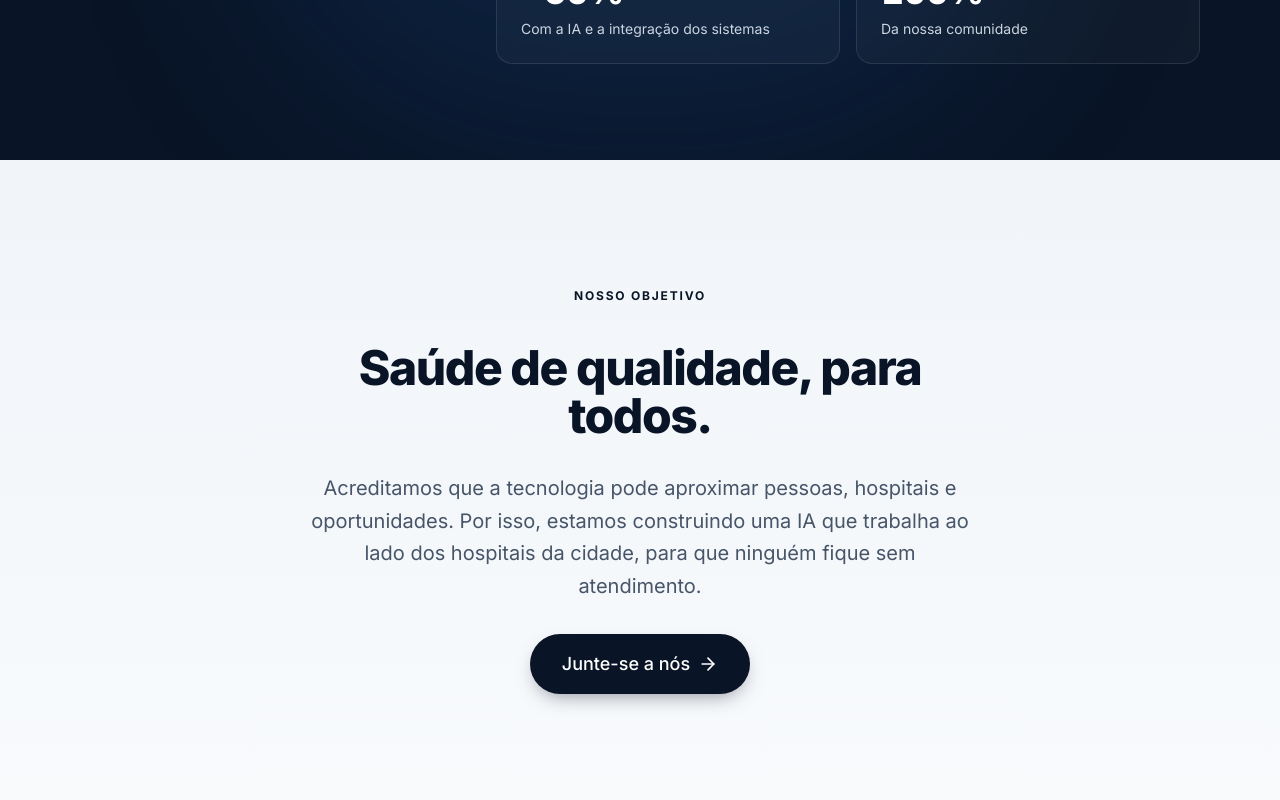
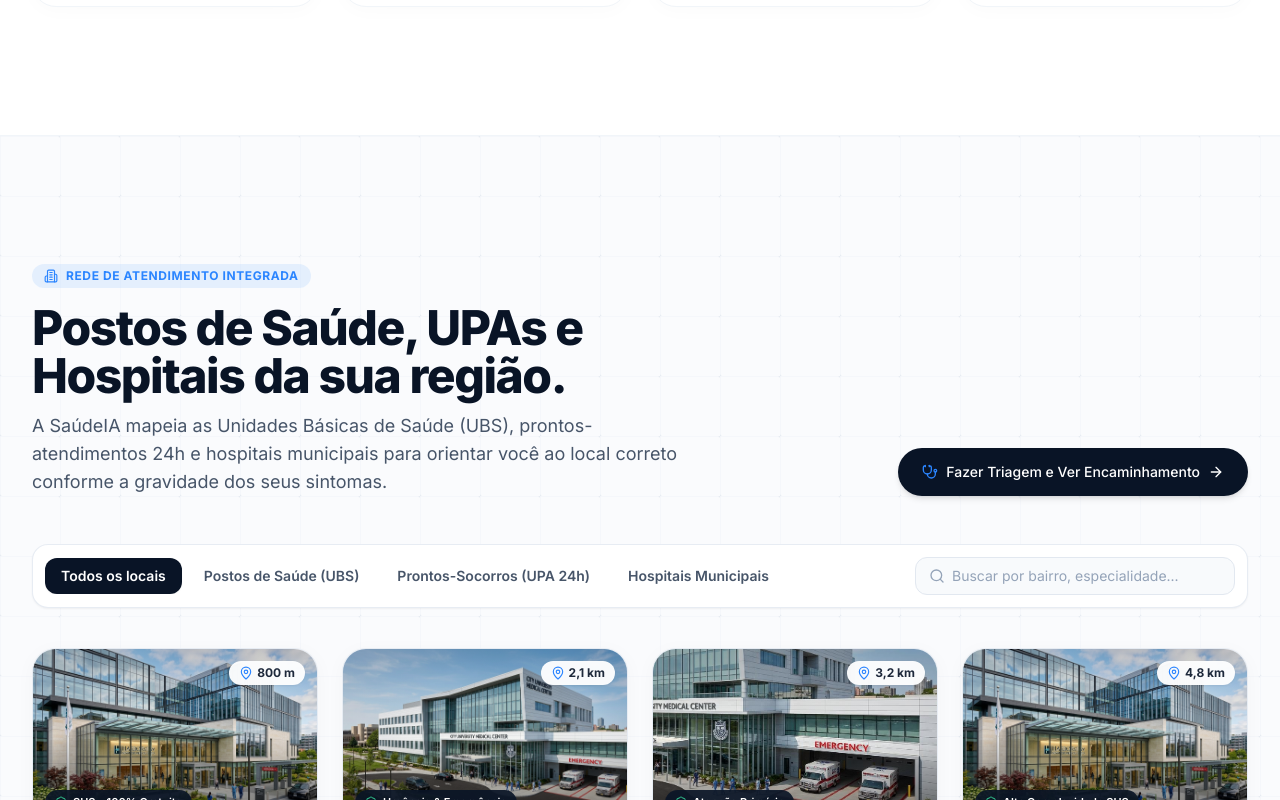
Before and after one commit to MurilloK14/cuidae, a Next.js app: page / in a window 1280 px wide. Shown: the part 2000-2800 px from the top of the page. Built offline with nearby package versions, Linux system fonts and the light colour scheme.

Commit message:
feat: adiciona secoes completas na landing page com UBSs e UPAs locais de exemplo, beneficios e sobre nos

```diff
--- a/src/app/page.tsx
+++ b/src/app/page.tsx
@@ -4,6 +4,9 @@ import React, { useState } from "react";
 import { Navbar } from "@/components/Navbar";
 import { Hero } from "@/components/Hero";
 import { HowItWorks } from "@/components/HowItWorks";
+import { BenefitsSection } from "@/components/BenefitsSection";
+import { HospitalsSection } from "@/components/HospitalsSection";
+import { MissionSection } from "@/components/MissionSection";
 import { ImpactSection } from "@/components/ImpactSection";
 import { FinalCtaSection } from "@/components/FinalCtaSection";
 import { Footer } from "@/components/Footer";
@@ -28,6 +31,9 @@ export default function Home() {
       <Navbar onOpenAssistant={handleOpenAssistant} />
       <Hero onOpenAssistant={handleOpenAssistant} />
       <HowItWorks onOpenAssistant={handleOpenAssistant} />
+      <BenefitsSection />
+      <HospitalsSection onSelectHospital={(hospitalName) => handleOpenAssistant(`Gostaria de saber mais sobre o atendimento no ${hospitalName}`)} />
+      <MissionSection />
       <ImpactSection />
       <FinalCtaSection onCtaClick={() => handleOpenAssistant("Gostaria de conhecer mais sobre a SaúdeIA.")} />
       <Footer />
--- a/src/components/HospitalsSection.tsx
+++ b/src/components/HospitalsSection.tsx
@@ -1,132 +1,314 @@
 "use client";
 
-import React from "react";
+import React, { useState } from "react";
 import Image from "next/image";
-import { MapPin, ArrowRight } from "lucide-react";
+import Link from "next/link";
+import {
+  MapPin,
+  ArrowRight,
+  Clock,
+  Phone,
+  ShieldCheck,
+  Stethoscope,
+  Activity,
+  Building2,
+  ExternalLink,
+  Search
+} from "lucide-react";
 
 interface HospitalsSectionProps {
   onSelectHospital?: (hospitalName: string) => void;
 }
 
+type CategoryFilter = "todos" | "ubs" | "upa" | "hospital";
+
 export const HospitalsSection: React.FC<HospitalsSectionProps> = ({ onSelectHospital }) => {
-  const hospitals = [
+  const [filter, setFilter] = useState<CategoryFilter>("todos");
+  const [searchQuery, setSearchQuery] = useState("");
+
+  const healthUnits = [
     {
-      name: "Hospital Municipal (Exemplo)",
+      id: "ubs-jardim-saude",
+      name: "UBS Jardim Saúde",
+      typeLabel: "UBS • Unidade Básica de Saúde",
+      typeCategory: "ubs" as CategoryFilter,
       image: "/images/hospital_1.jpg",
-      distance: "2,3 km",
-      specialties: "Pronto atendimento, Clínica Geral, Pediatria e Triagem",
-      status: "Atendimento disponível",
+      distance: "800 m",
+      address: "Av. do Cursino, 1420 — Saúde, São Paulo - SP",
+      phone: "(11) 5058-2341",
+      schedule: "Segunda a Sexta: 07h às 19h",
+      status: "Atendimento Normal",
+      statusColor: "emerald",
+      badge: "SUS • 100% Gratuito",
+      specialties: [
+        "Clínica Geral",
+        "Pediatria",
+        "Campanha de Vacinação",
+        "Pré-natal e Saúde da Mulher",
+        "Retirada de Medicamentos"
+      ],
+      mapsUrl: "https://maps.google.com/?q=UBS+Jardim+Saude+Sao+Paulo"
     },
     {
-      name: "Hospital São Lucas (Exemplo)",
+      id: "upa-24h-centro",
+      name: "UPA 24h Vergueiro / Centro",
+      typeLabel: "UPA • Pronto Atendimento 24h",
+      typeCategory: "upa" as CategoryFilter,
       image: "/images/hospital_2.jpg",
-      distance: "4,7 km",
-      specialties: "Cardiologia, Ortopedia, Exames de Imagem e Laboratório",
-      status: "Consultas e exames",
+      distance: "2,1 km",
+      address: "Rua Vergueiro, 900 — Liberdade / Centro, São Paulo - SP",
+      phone: "(11) 3277-8500",
+      schedule: "Plantão 24 Horas Ininterrupto",
+      status: "Plantão Aberto 24h",
+      statusColor: "emerald",
+      badge: "Urgência & Emergência",
+      specialties: [
+        "Pronto-Socorro Adulto e Pediátrico",
+        "Raio-X Digital e Eletrocardiograma",
+        "Suturas e Pequenas Cirurgias",
+        "Medicação e Hidratação Venosa",
+        "Triagem com Classificação de Risco"
+      ],
+      mapsUrl: "https://maps.google.com/?q=UPA+Vergueiro+Sao+Paulo"
     },
     {
-      name: "Hospital Vida (Exemplo)",
+      id: "ubs-vila-mariana",
+      name: "UBS Vila Mariana",
+      typeLabel: "UBS • Estratégia Saúde da Família",
+      typeCategory: "ubs" as CategoryFilter,
       image: "/images/hospital_3.jpg",
-      distance: "1,1 km",
-      specialties: "Especialidades Cirúrgicas, UTI e Centro de Diagnóstico",
-      status: "Atendimento normal",
+      distance: "3,2 km",
+      address: "Rua Domingos de Morais, 2564 — Vila Mariana, São Paulo - SP",
+      phone: "(11) 5573-1922",
+      schedule: "Segunda a Sexta: 07h às 19h",
+      status: "Atendimento Normal",
+      statusColor: "emerald",
+      badge: "Atenção Primária",
+      specialties: [
+        "Odontologia e Saúde Bucal",
+        "Coleta de Exames Laboratoriais",
+        "Acompanhamento de Hipertensos e Diabéticos",
+        "Saúde Mental e Acolhimento",
+        "Vacinação Infantil e Adulto"
+      ],
+      mapsUrl: "https://maps.google.com/?q=UBS+Vila+Mariana+Sao+Paulo"
     },
+    {
+      id: "hospital-municipal-jabaquara",
+      name: "Hospital Municipal Dr. Arthur R. de Saboya",
+      typeLabel: "Hospital Municipal de Referência",
+      typeCategory: "hospital" as CategoryFilter,
+      image: "/images/hospital_1.jpg",
+      distance: "4,8 km",
+      address: "Av. Francisco de Paula Q. Ribeiro, 280 — Jabaquara, São Paulo - SP",
+      phone: "(11) 3394-8400",
+      schedule: "Pronto-Socorro 24 Horas",
+      status: "Pronto-Socorro Aberto",
+      statusColor: "emerald",
+      badge: "Alta Complexidade SUS",
+      specialties: [
+        "Pronto-Socorro de Traumatologia e Cirurgia",
+        "Ortopedia e Neurologia de Urgência",
+        "Centro Cirúrgico e Leitos de UTI",
+        "Tomografia Computadorizada",
+        "Internação Hospitalar"
+      ],
+      mapsUrl: "https://maps.google.com/?q=Hospital+Municipal+Arthur+Ribeiro+de+Saboya"
+    }
   ];
 
+  const filteredUnits = healthUnits.filter((unit) => {
+    const matchesCategory = filter === "todos" || unit.typeCategory === filter;
+    const matchesSearch =
+      unit.name.toLowerCase().includes(searchQuery.toLowerCase()) ||
+      unit.address.toLowerCase().includes(searchQuery.toLowerCase()) ||
+      unit.specialties.some((s) => s.toLowerCase().includes(searchQuery.toLowerCase()));
+    return matchesCategory && matchesSearch;
+  });
+
   return (
-    <section id="hospitais" className="py-24 sm:py-32 bg-white relative overflow-hidden">
-      {/* Stylized Map Grid in Background */}
-      <div className="absolute inset-0 pointer-events-none opacity-30">
-        <svg
-          className="w-full h-full"
-          xmlns="http://www.w3.org/2000/svg"
-          width="100%"
-          height="100%"
-        >
+    <section id="hospitais" className="py-24 sm:py-32 bg-slate-50/70 relative overflow-hidden border-y border-slate-100">
+      {/* Background Decor */}
+      <div className="absolute inset-0 pointer-events-none opacity-40">
+        <svg className="w-full h-full" xmlns="http://www.w3.org/2000/svg" width="100%" height="100%">
           <defs>
-            <pattern
-              id="hospital-map-grid"
-              width="80"
-              height="80"
-              patternUnits="userSpaceOnUse"
-            >
-              <path
-                d="M 80 0 L 0 0 0 80"
-                fill="none"
-                stroke="#e2e8f0"
-                strokeWidth="1"
-              />
-              <circle cx="80" cy="0" r="1.5" fill="#cbd5e1" />
-              <circle cx="0" cy="80" r="1.5" fill="#cbd5e1" />
+            <pattern id="ubs-map-grid" width="60" height="60" patternUnits="userSpaceOnUse">
+              <path d="M 60 0 L 0 0 0 60" fill="none" stroke="#e2e8f0" strokeWidth="1" />
+              <circle cx="60" cy="0" r="1.5" fill="#cbd5e1" />
+              <circle cx="0" cy="60" r="1.5" fill="#cbd5e1" />
             </pattern>
           </defs>
-          <rect width="100%" height="100%" fill="url(#hospital-map-grid)" />
+          <rect width="100%" height="100%" fill="url(#ubs-map-grid)" />
         </svg>
       </div>
 
       <div className="max-w-7xl mx-auto px-4 sm:px-6 lg:px-8 relative z-10">
         {/* Section Header */}
-        <div className="max-w-3xl mb-16 text-left">
-          <h2 className="text-3xl sm:text-4xl lg:text-5xl font-bold text-[#091426] tracking-[-0.03em] leading-tight">
-            Uma rede conectada à sua cidade.
-          </h2>
-          <p className="mt-4 text-base sm:text-lg text-slate-600 leading-relaxed font-normal">
-            A Cuidae aproxima você dos hospitais e serviços de saúde disponíveis na sua região.
-          </p>
+        <div className="flex flex-col md:flex-row md:items-end justify-between gap-6 mb-12">
+          <div className="max-w-2xl">
+            <div className="inline-flex items-center gap-2 px-3 py-1 rounded-full bg-[#2b85ff]/10 text-[#2b85ff] text-xs font-bold tracking-wider mb-4">
+              <Building2 className="w-3.5 h-3.5" />
+              REDE DE ATENDIMENTO INTEGRADA
+            </div>
+            <h2 className="text-3xl sm:text-4xl lg:text-5xl font-extrabold text-[#091426] tracking-[-0.03em] leading-tight">
+              Postos de Saúde, UPAs e Hospitais da sua região.
+            </h2>
+            <p className="mt-3 text-base sm:text-lg text-slate-600 leading-relaxed font-normal">
+              A SaúdeIA mapeia as Unidades Básicas de Saúde (UBS), prontos-atendimentos 24h e hospitais municipais para orientar você ao local correto conforme a gravidade dos seus sintomas.
+            </p>
+          </div>
+
+          <Link
+            href="/triagem"
+            className="inline-flex items-center gap-2 px-6 py-3.5 rounded-full bg-[#091426] hover:bg-[#1a2c4e] text-white text-sm font-medium transition-all duration-300 shadow-md hover:shadow-lg shrink-0 self-start md:self-auto"
+          >
+            <Stethoscope className="w-4 h-4 text-[#2b85ff]" />
+            <span>Fazer Triagem e Ver Encaminhamento</span>
+            <ArrowRight className="w-4 h-4" />
+          </Link>
         </div>
 
-        {/* Hospital Cards Grid */}
-        <div className="grid grid-cols-1 md:grid-cols-3 gap-8">
-          {hospitals.map((hospital, idx) => (
+        {/* Filter Controls & Search */}
+        <div className="flex flex-col sm:flex-row items-stretch sm:items-center justify-between gap-4 mb-10 bg-white p-3 rounded-2xl border border-slate-200/80 shadow-sm">
+          {/* Category Tabs */}
+          <div className="flex items-center gap-1.5 overflow-x-auto pb-1 sm:pb-0 scrollbar-none">
+            {[
+              { id: "todos", label: "Todos os locais" },
+              { id: "ubs", label: "Postos de Saúde (UBS)" },
+              { id: "upa", label: "Prontos-Socorros (UPA 24h)" },
+              { id: "hospital", label: "Hospitais Municipais" },
+            ].map((tab) => (
+              <button
+                key={tab.id}
+                onClick={() => setFilter(tab.id as CategoryFilter)}
+                className={`px-4 py-2 rounded-xl text-xs sm:text-sm font-semibold whitespace-nowrap transition-all ${
+                  filter === tab.id
+                    ? "bg-[#091426] text-white shadow-sm"
+                    : "text-slate-600 hover:text-slate-900 hover:bg-slate-100"
+                }`}
+              >
+                {tab.label}
+              </button>
+            ))}
+          </div>
+
+          {/* Quick Search Input */}
+          <div className="relative min-w-[240px] sm:max-w-xs w-full">
+            <Search className="w-4 h-4 text-slate-400 absolute left-3.5 top-1/2 -translate-y-1/2 pointer-events-none" />
+            <input
+              type="text"
+              placeholder="Buscar por bairro, especialidade..."
+              value={searchQuery}
+              onChange={(e) => setSearchQuery(e.target.value)}
+              className="w-full pl-9 pr-4 py-2 text-xs sm:text-sm bg-slate-50 border border-slate-200 rounded-xl focus:outline-none focus:ring-2 focus:ring-[#2b85ff] focus:bg-white text-slate-800 placeholder-slate-400"
+            />
+          </div>
+        </div>
+
+        {/* Health Units Grid */}
+        <div className="grid grid-cols-1 md:grid-cols-2 lg:grid-cols-4 gap-6">
+          {filteredUnits.map((unit) => (
             <div
-              key={idx}
-              className="bg-white rounded-3xl overflow-hidden border border-slate-100 shadow-[0_4px_24px_rgba(0,0,0,0.02)] hover:shadow-[0_12px_36px_rgba(0,0,0,0.05)] hover:border-slate-200 transition-all duration-300 flex flex-col group"
+              key={unit.id}
+              className="bg-white rounded-3xl overflow-hidden border border-slate-200/80 shadow-[0_4px_20px_rgba(0,0,0,0.03)] hover:shadow-[0_12px_32px_rgba(0,0,0,0.08)] hover:border-slate-300 transition-all duration-300 flex flex-col group"
             >
-              {/* Image Frame */}
+              {/* Photo & Distance Tag */}
               <div className="relative w-full aspect-[16/10] bg-slate-100 overflow-hidden">
                 <Image
-                  src={hospital.image}
-                  alt={hospital.name}
+                  src={unit.image}
+                  alt={unit.name}
                   fill
-                  className="object-cover group-hover:scale-103 transition-transform duration-500"
-                  sizes="(max-width: 768px) 100vw, 33vw"
+                  className="object-cover group-hover:scale-105 transition-transform duration-500"
+                  sizes="(max-width: 768px) 100vw, (max-width: 1200px) 50vw, 25vw"
                 />
+                <div className="absolute inset-0 bg-gradient-to-t from-black/50 via-transparent to-black/20" />
+
                 {/* Distance Badge */}
-                <div className="absolute top-3 right-3 bg-white/95 backdrop-blur-md px-2.5 py-1 rounded-full text-xs font-semibold text-slate-800 shadow-sm flex items-center gap-1">
-                  <MapPin className="w-3 h-3 text-[#2b85ff]" />
-                  <span className="tabular-nums">{hospital.distance}</span>
+                <div className="absolute top-3 right-3 bg-white/95 backdrop-blur-md px-2.5 py-1 rounded-full text-xs font-bold text-slate-800 shadow-sm flex items-center gap-1">
+                  <MapPin className="w-3.5 h-3.5 text-[#2b85ff]" />
+                  <span>{unit.distance}</span>
+                </div>
+
+                {/* Classification Badge */}
+                <div className="absolute bottom-3 left-3 bg-[#091426]/90 backdrop-blur-md px-2.5 py-1 rounded-full text-[11px] font-semibold text-white shadow-sm flex items-center gap-1.5">
+                  <ShieldCheck className="w-3 h-3 text-emerald-400" />
+                  <span>{unit.badge}</span>
                 </div>
               </div>
 
               {/* Card Body */}
-              <div className="p-6 flex-1 flex flex-col justify-between space-y-4">
+              <div className="p-5 flex-1 flex flex-col justify-between space-y-4">
                 <div>
                   {/* Status Indicator */}
-                  <div className="inline-flex items-center gap-1.5 text-[11px] font-semibold text-emerald-600 mb-2">
-                    <span className="w-1.5 h-1.5 rounded-full bg-emerald-500" />
-                    <span>{hospital.status}</span>
+                  <div className="inline-flex items-center gap-1.5 text-[11px] font-semibold text-emerald-600 mb-1.5">
+                    <span className="w-2 h-2 rounded-full bg-emerald-500 animate-pulse" />
+                    <span>{unit.status}</span>
                   </div>
 
-                  {/* Hospital Name */}
-                  <h3 className="text-lg font-bold text-[#091426] leading-snug">
-                    {hospital.name}
+                  {/* Unit Name */}
+                  <h3 className="text-base sm:text-lg font-bold text-[#091426] leading-snug group-hover:text-[#2b85ff] transition-colors">
+                    {unit.name}
                   </h3>
 
-                  {/* Specialties */}
-                  <p className="mt-2 text-xs sm:text-sm text-slate-500 leading-relaxed font-normal">
-                    <strong className="font-semibold text-slate-700">Especialidades:</strong>{" "}
-                    {hospital.specialties}
+                  {/* Type Label */}
+                  <p className="text-xs font-medium text-slate-500 mt-0.5">
+                    {unit.typeLabel}
                   </p>
+
+                  {/* Address */}
+                  <p className="mt-3 text-xs text-slate-600 flex items-start gap-1.5 leading-relaxed">
+                    <MapPin className="w-3.5 h-3.5 text-slate-400 shrink-0 mt-0.5" />
+                    <span>{unit.address}</span>
+                  </p>
+
+                  {/* Schedule */}
+                  <p className="mt-1.5 text-xs text-slate-500 flex items-center gap-1.5">
+                    <Clock className="w-3.5 h-3.5 text-slate-400 shrink-0" />
+                    <span>{unit.schedule}</span>
+                  </p>
+
+                  {/* Phone */}
+                  <p className="mt-1 text-xs text-slate-500 flex items-center gap-1.5">
+                    <Phone className="w-3.5 h-3.5 text-slate-400 shrink-0" />
+                    <span>{unit.phone}</span>
+                  </p>
+
+                  {/* Specialties Pills */}
+                  <div className="mt-4 pt-3 border-t border-slate-100">
+                    <p className="text-[11px] font-bold text-slate-700 uppercase tracking-wider mb-2">
+                      Serviços Principais:
+                    </p>
+                    <div className="flex flex-wrap gap-1.5">
+                      {unit.specialties.map((spec, i) => (
+                        <span
+                          key={i}
+                          className="px-2 py-0.5 rounded-md bg-slate-100 text-slate-700 text-[11px] font-medium"
+                        >
+                          {spec}
+                        </span>
+                      ))}
+                    </div>
+                  </div>
                 </div>
 
-                {/* Button "Ver hospital" */}
-                <div className="pt-2 border-t border-slate-50">
+                {/* Actions */}
+                <div className="pt-3 border-t border-slate-100 flex items-center gap-2">
+                  <a
+                    href={unit.mapsUrl}
+                    target="_blank"
+                    rel="noreferrer"
+                    className="flex-1 py-2 px-3 rounded-xl bg-slate-50 hover:bg-[#edf4ff] text-slate-700 hover:text-[#2b85ff] text-xs font-semibold transition-colors flex items-center justify-center gap-1.5 border border-slate-200 hover:border-[#2b85ff]"
+                  >
+                    <span>Como Chegar</span>
+                    <ExternalLink className="w-3 h-3" />
+                  </a>
+
                   <button
-                    onClick={() => onSelectHospital?.(hospital.name)}
-                    className="w-full py-2.5 px-4 rounded-full bg-slate-50 hover:bg-[#edf4ff] text-slate-800 hover:text-[#2b85ff] text-xs font-semibold transition-colors flex items-center justify-center gap-2 border border-slate-100 hover:border-[#d8e8ff] active:scale-98"
+                    onClick={() => onSelectHospital?.(unit.name)}
+                    className="py-2 px-3 rounded-xl bg-[#091426] hover:bg-[#1a2c4e] text-white text-xs font-semibold transition-colors flex items-center justify-center gap-1"
                   >
-                    <span>Ver hospital</span>
-                    <ArrowRight className="w-3.5 h-3.5" />
+                    <span>Ver</span>
+                    <ArrowRight className="w-3 h-3" />
                   </button>
                 </div>
               </div>
@@ -134,9 +316,29 @@ export const HospitalsSection: React.FC<HospitalsSectionProps> = ({ onSelectHosp
           ))}
         </div>
 
-        {/* Clear Disclaimer Note */}
-        <div className="mt-12 text-center text-xs text-slate-400">
-          * Nomes e imagens representam hospitais parceiros e são exibidos para fins demonstrativos.
+        {/* Footer Notice */}
+        <div className="mt-12 bg-white rounded-2xl border border-slate-200/80 p-5 flex flex-col sm:flex-row items-center justify-between gap-4 text-center sm:text-left">
+          <div className="flex items-center gap-3">
+            <div className="w-10 h-10 rounded-full bg-blue-50 text-[#2b85ff] flex items-center justify-center shrink-0">
+              <Activity className="w-5 h-5" />
+            </div>
+            <div>
+              <p className="text-sm font-bold text-slate-800">
+                Não sabe se deve ir a uma UBS ou UPA?
+              </p>
+              <p className="text-xs text-slate-500">
+                Inicie uma triagem inteligente em 2 minutos para receber o encaminhamento clínico recomendado.
+              </p>
+            </div>
+          </div>
+
+          <Link
+            href="/triagem"
+            className="px-5 py-2.5 rounded-full bg-[#2b85ff] hover:bg-[#1a70e0] text-white text-xs font-bold transition-all shadow-sm shrink-0 flex items-center gap-1.5"
+          >
+            <span>Iniciar Triagem Grátis</span>
+            <ArrowRight className="w-3.5 h-3.5" />
+          </Link>
         </div>
       </div>
     </section>
```
